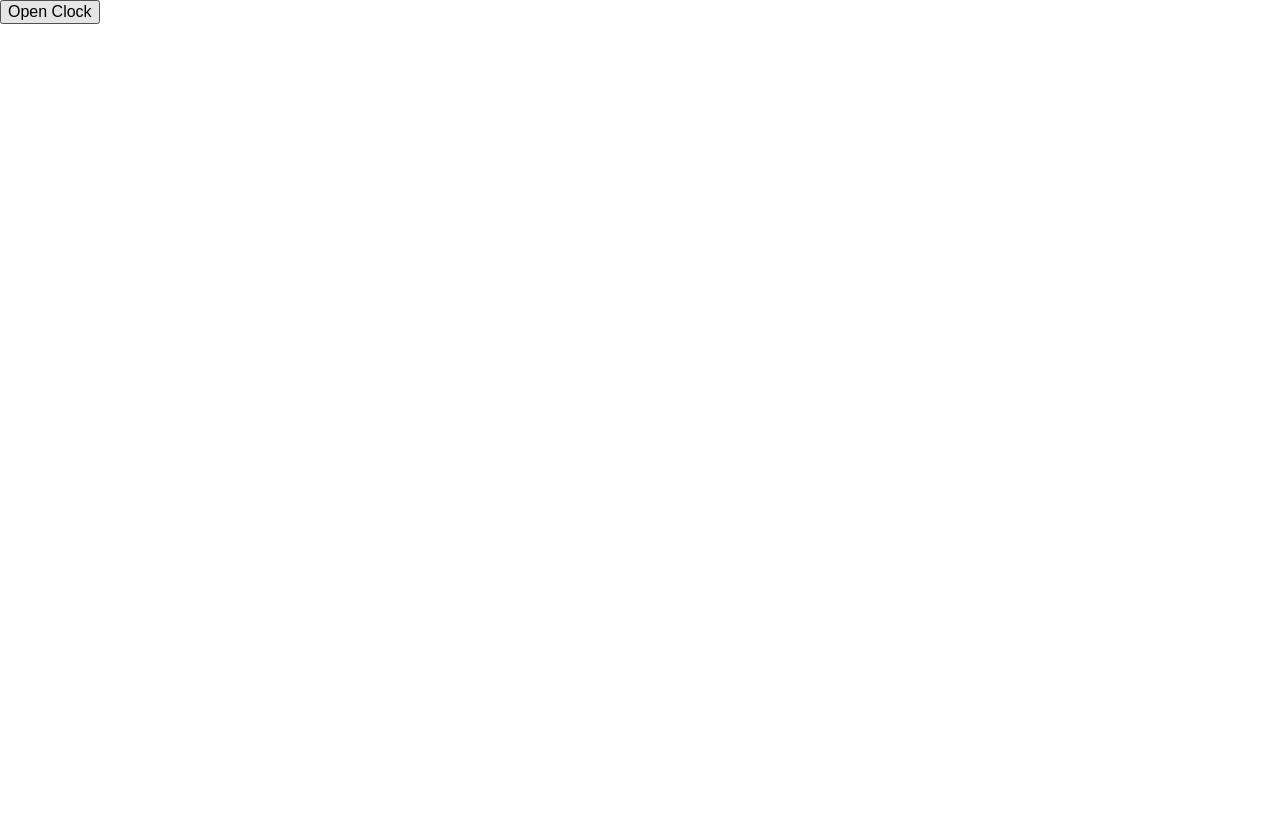
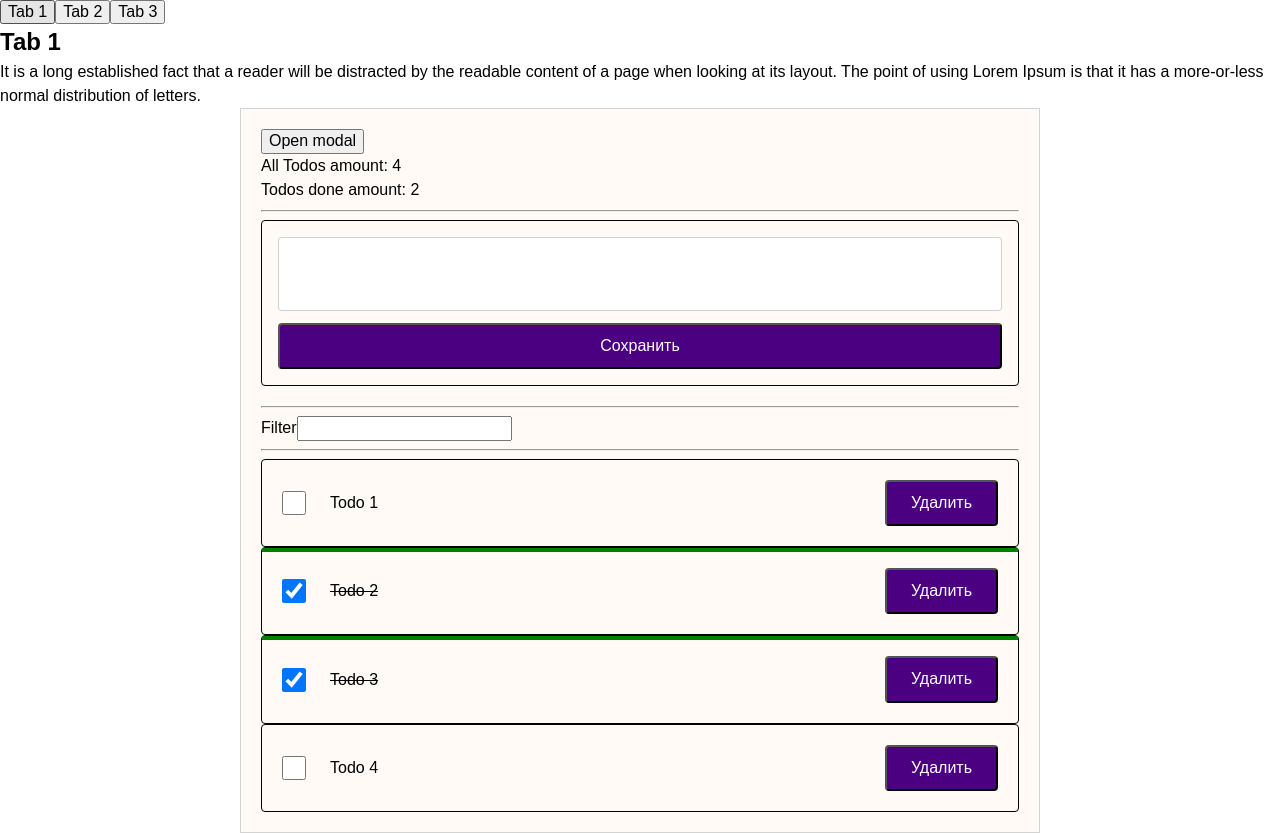
Before and after one commit to pberkut/react-app-learning, a React (Create React App) app: page / in a window 1280 px wide. Before the commit the page ends 800 px from the top, so only its background shows below. Built offline with nearby package versions, Linux system fonts and the light colour scheme.

Commit message:
Add TabsApp

```diff
--- a/src/components/App.jsx
+++ b/src/components/App.jsx
@@ -11,9 +11,10 @@
 // import { Counter } from './Counter';
 // import { FormExampleApp } from './FormExampleApp';
 import { TodoListApp } from './TodoListApp';
-import { ClockApp } from './ClockApp/ClockApp';
+// import { ClockApp } from './ClockApp/ClockApp';
 
 import { Section } from './Section';
+import { TabsApp } from './TabsApp';
 // import users from './data/users.json';j
 // import UserProfileList from './components/UserProfileList';
 
@@ -25,7 +26,9 @@
     <Wrapper>
       <GlobalStyles />
 
-      <ClockApp />
+      {/* <ClockApp /> */}
+
+      <TabsApp />
 
       {/* <PhonebookApp /> */}
 
@@ -38,9 +41,9 @@
         <RecipleListApp />
       </Section> */}
 
-      {/* <Section>
+      <Section>
         <TodoListApp />
-      </Section> */}
+      </Section>
 
       {/* <ColorPicker options={optionsColorPicker} /> */}
 
--- /dev/null
+++ b/src/components/TabsApp/TabsApp.jsx
@@ -0,0 +1,16 @@
+// Example from https://github.com/luxplanjay/react-18/blob/05-%D0%B6%D0%B8%D0%B7%D0%BD%D0%B5%D0%BD%D0%BD%D1%8B%D0%B9-%D1%86%D0%B8%D0%BA%D0%BB/src/App.js
+// Video https://youtu.be/w6MW1szKuT4?t=3515
+
+import { Component } from 'react';
+import { Tabs } from './components/Tabs/Tabs';
+import tabs from './data/tabs.json';
+
+export class TabsApp extends Component {
+  render() {
+    return (
+      <>
+        <Tabs items={tabs} />
+      </>
+    );
+  }
+}
--- /dev/null
+++ b/src/components/TabsApp/components/Tabs/Tabs.jsx
@@ -0,0 +1,44 @@
+import { PureComponent } from 'react';
+
+export class Tabs extends PureComponent {
+  state = {
+    activeTabIdx: 0,
+  };
+
+  // shouldComponentUpdate(nextProps, nextState) {
+  //   return nextState.activeTabIdx !== this.state.activeTabIdx; // if true
+  // }
+
+  setActiveTabIdx = idx => {
+    this.setState({ activeTabIdx: idx });
+  };
+
+  render() {
+    console.log(`Re-render @ ${Date.now()}`);
+
+    const { activeTabIdx } = this.state;
+    const { items } = this.props;
+    const activeTab = items[activeTabIdx];
+
+    return (
+      <>
+        <div>
+          {items.map((item, idx) => (
+            <button
+              type="button"
+              key={item.label}
+              onClick={() => this.setActiveTabIdx(idx)}
+            >
+              {item.label}
+            </button>
+          ))}
+        </div>
+
+        <div>
+          <h2>{activeTab.label}</h2>
+          <p>{activeTab.content}</p>
+        </div>
+      </>
+    );
+  }
+}
--- /dev/null
+++ b/src/components/TabsApp/components/Tabs/index.jsx
@@ -0,0 +1 @@
+export { Tabs } from './Tabs';
--- /dev/null
+++ b/src/components/TabsApp/data/tabs.json
@@ -0,0 +1,14 @@
+[
+  {
+    "label": "Tab 1",
+    "content": "It is a long established fact that a reader will be distracted by the readable content of a page when looking at its layout. The point of using Lorem Ipsum is that it has a more-or-less normal distribution of letters."
+  },
+  {
+    "label": "Tab 2",
+    "content": "Lorem Ipsum is simply dummy text of the printing and typesetting industry. Lorem Ipsum has been the industry's standard dummy text ever since the 1500s, when an unknown printer took a galley of type and scrambled it to make a type specimen book. It has survived not only five centuries."
+  },
+  {
+    "label": "Tab 3",
+    "content": "There are many variations of passages of Lorem Ipsum available, but the majority have suffered alteration in some form, by injected humour, or randomised words which don't look even slightly believable. If you are going to use a passage of Lorem Ipsum, you need to be sure there isn't anything embarrassing hidden in the middle of text."
+  }
+]
--- /dev/null
+++ b/src/components/TabsApp/index.jsx
@@ -0,0 +1 @@
+export { TabsApp } from './TabsApp';
```
